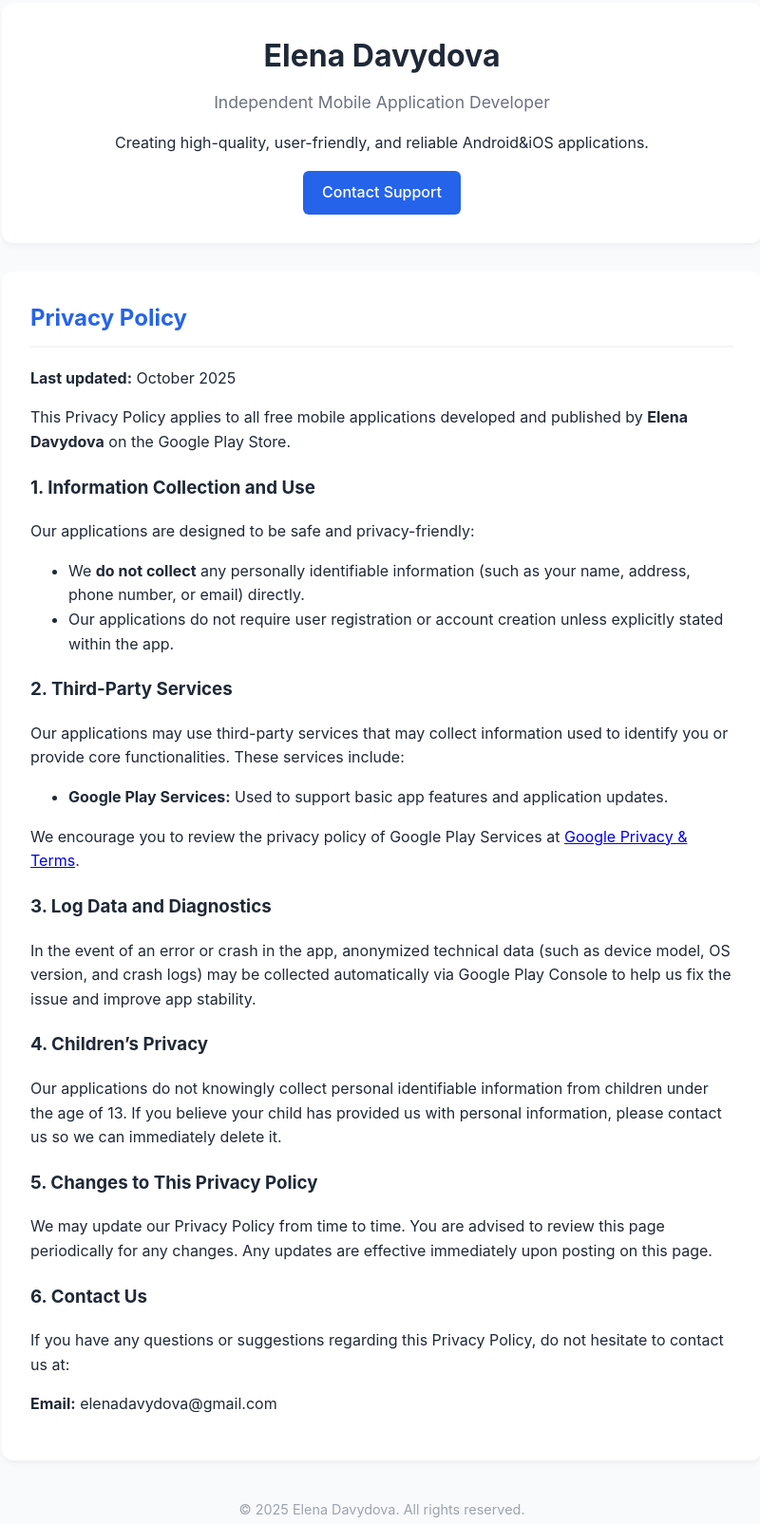
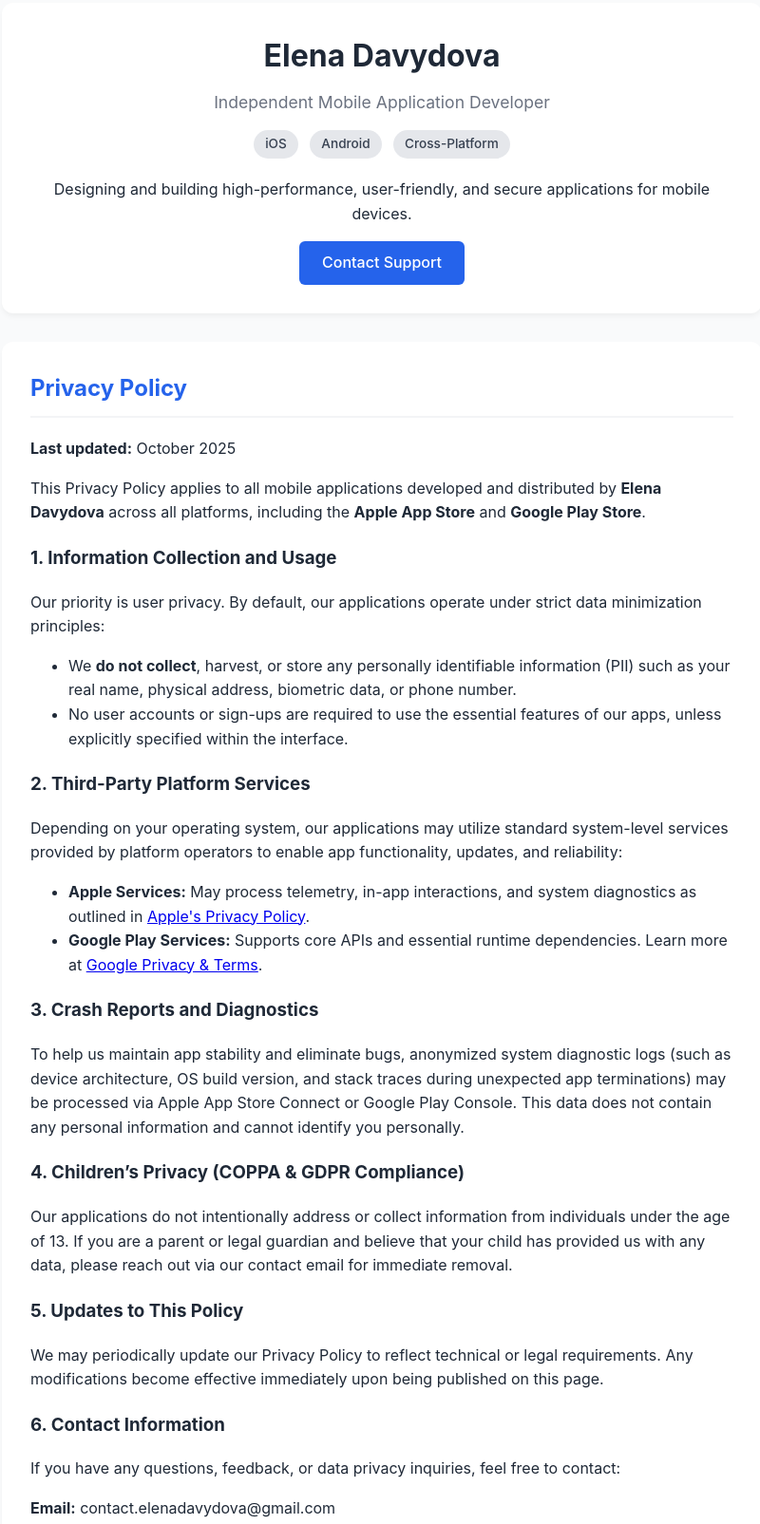
Before and after one commit to jwministry/app, a plain HTML site: page index.html in a window 1280 px wide. Shown: the part 37-1642 px from the top of the page at 95% size, without its empty margins (238-1038 px from the left). Drawn offline with Linux system fonts and the light colour scheme.

Commit message:
Update index.html

```diff
--- a/index.html
+++ b/index.html
@@ -3,7 +3,7 @@
 <head>
     <meta charset="UTF-8">
     <meta name="viewport" content="width=device-width, initial-scale=1.0">
-    <title>Elena Davydova | Mobile App Developer</title>
+    <title>Elena Davydova | iOS & Android App Developer</title>
     <style>
         :root {
             --primary: #2563eb;
@@ -42,14 +42,31 @@
             font-size: 1.1rem;
             margin-bottom: 15px;
         }
+        .badges {
+            margin-bottom: 20px;
+        }
+        .badge {
+            display: inline-block;
+            background: #e5e7eb;
+            color: #374151;
+            padding: 4px 12px;
+            border-radius: 20px;
+            font-size: 0.85rem;
+            font-weight: 500;
+            margin: 0 4px;
+        }
         .contact-btn {
             display: inline-block;
             background: var(--primary);
             color: white;
-            padding: 10px 20px;
+            padding: 10px 24px;
             border-radius: 6px;
             text-decoration: none;
             font-weight: 500;
+            transition: background 0.2s;
+        }
+        .contact-btn:hover {
+            background: #1d4ed8;
         }
         section {
             background: var(--card-bg);
@@ -82,8 +99,13 @@
     <header>
         <h1>Elena Davydova</h1>
         <div class="subtitle">Independent Mobile Application Developer</div>
-        <p>Creating high-quality, user-friendly, and reliable Android&iOS applications.</p>
-
+        <div class="badges">
+            <span class="badge">iOS</span>
+            <span class="badge">Android</span>
+            <span class="badge">Cross-Platform</span>
+        </div>
+        <p>Designing and building high-performance, user-friendly, and secure applications for mobile devices.</p>
+        <!-- ЗАМЕНИТЕ EMAIL НА РЕАЛЬНЫЙ -->
         <a href="mailto:contact.elenadavydova@gmail.com" class="contact-btn">Contact Support</a>
     </header>
 
@@ -92,35 +114,35 @@
         <h2>Privacy Policy</h2>
         <p><strong>Last updated:</strong> October 2025</p>
 
-        <p>This Privacy Policy applies to all free mobile applications developed and published by <strong>Elena Davydova</strong> on the Google Play Store.</p>
+        <p>This Privacy Policy applies to all mobile applications developed and distributed by <strong>Elena Davydova</strong> across all platforms, including the <strong>Apple App Store</strong> and <strong>Google Play Store</strong>.</p>
 
-        <h3>1. Information Collection and Use</h3>
-        <p>Our applications are designed to be safe and privacy-friendly:</p>
+        <h3>1. Information Collection and Usage</h3>
+        <p>Our priority is user privacy. By default, our applications operate under strict data minimization principles:</p>
         <ul>
-            <li>We <strong>do not collect</strong> any personally identifiable information (such as your name, address, phone number, or email) directly.</li>
-            <li>Our applications do not require user registration or account creation unless explicitly stated within the app.</li>
+            <li>We <strong>do not collect</strong>, harvest, or store any personally identifiable information (PII) such as your real name, physical address, biometric data, or phone number.</li>
+            <li>No user accounts or sign-ups are required to use the essential features of our apps, unless explicitly specified within the interface.</li>
         </ul>
 
-        <h3>2. Third-Party Services</h3>
-        <p>Our applications may use third-party services that may collect information used to identify you or provide core functionalities. These services include:</p>
+        <h3>2. Third-Party Platform Services</h3>
+        <p>Depending on your operating system, our applications may utilize standard system-level services provided by platform operators to enable app functionality, updates, and reliability:</p>
         <ul>
-            <li><strong>Google Play Services:</strong> Used to support basic app features and application updates.</li>
+            <li><strong>Apple Services:</strong> May process telemetry, in-app interactions, and system diagnostics as outlined in <a href="https://www.apple.com/legal/privacy/" target="_blank">Apple's Privacy Policy</a>.</li>
+            <li><strong>Google Play Services:</strong> Supports core APIs and essential runtime dependencies. Learn more at <a href="https://policies.google.com/privacy" target="_blank">Google Privacy & Terms</a>.</li>
         </ul>
-        <p>We encourage you to review the privacy policy of Google Play Services at <a href="https://policies.google.com/privacy" target="_blank">Google Privacy & Terms</a>.</p>
 
-        <h3>3. Log Data and Diagnostics</h3>
-        <p>In the event of an error or crash in the app, anonymized technical data (such as device model, OS version, and crash logs) may be collected automatically via Google Play Console to help us fix the issue and improve app stability.</p>
+        <h3>3. Crash Reports and Diagnostics</h3>
+        <p>To help us maintain app stability and eliminate bugs, anonymized system diagnostic logs (such as device architecture, OS build version, and stack traces during unexpected app terminations) may be processed via Apple App Store Connect or Google Play Console. This data does not contain any personal information and cannot identify you personally.</p>
 
-        <h3>4. Children’s Privacy</h3>
-        <p>Our applications do not knowingly collect personal identifiable information from children under the age of 13. If you believe your child has provided us with personal information, please contact us so we can immediately delete it.</p>
+        <h3>4. Children’s Privacy (COPPA & GDPR Compliance)</h3>
+        <p>Our applications do not intentionally address or collect information from individuals under the age of 13. If you are a parent or legal guardian and believe that your child has provided us with any data, please reach out via our contact email for immediate removal.</p>
 
-        <h3>5. Changes to This Privacy Policy</h3>
-        <p>We may update our Privacy Policy from time to time. You are advised to review this page periodically for any changes. Any updates are effective immediately upon posting on this page.</p>
+        <h3>5. Updates to This Policy</h3>
+        <p>We may periodically update our Privacy Policy to reflect technical or legal requirements. Any modifications become effective immediately upon being published on this page.</p>
 
-        <h3>6. Contact Us</h3>
-        <p>If you have any questions or suggestions regarding this Privacy Policy, do not hesitate to contact us at:</p>
-
-        <p><strong>Email:</strong> elenadavydova@gmail.com</p>
+        <h3>6. Contact Information</h3>
+        <p>If you have any questions, feedback, or data privacy inquiries, feel free to contact:</p>
+        <!-- ЗАМЕНИТЕ EMAIL НА РЕАЛЬНЫЙ -->
+        <p><strong>Email:</strong> contact.elenadavydova@gmail.com</p>
     </section>
 
     <footer>
```
